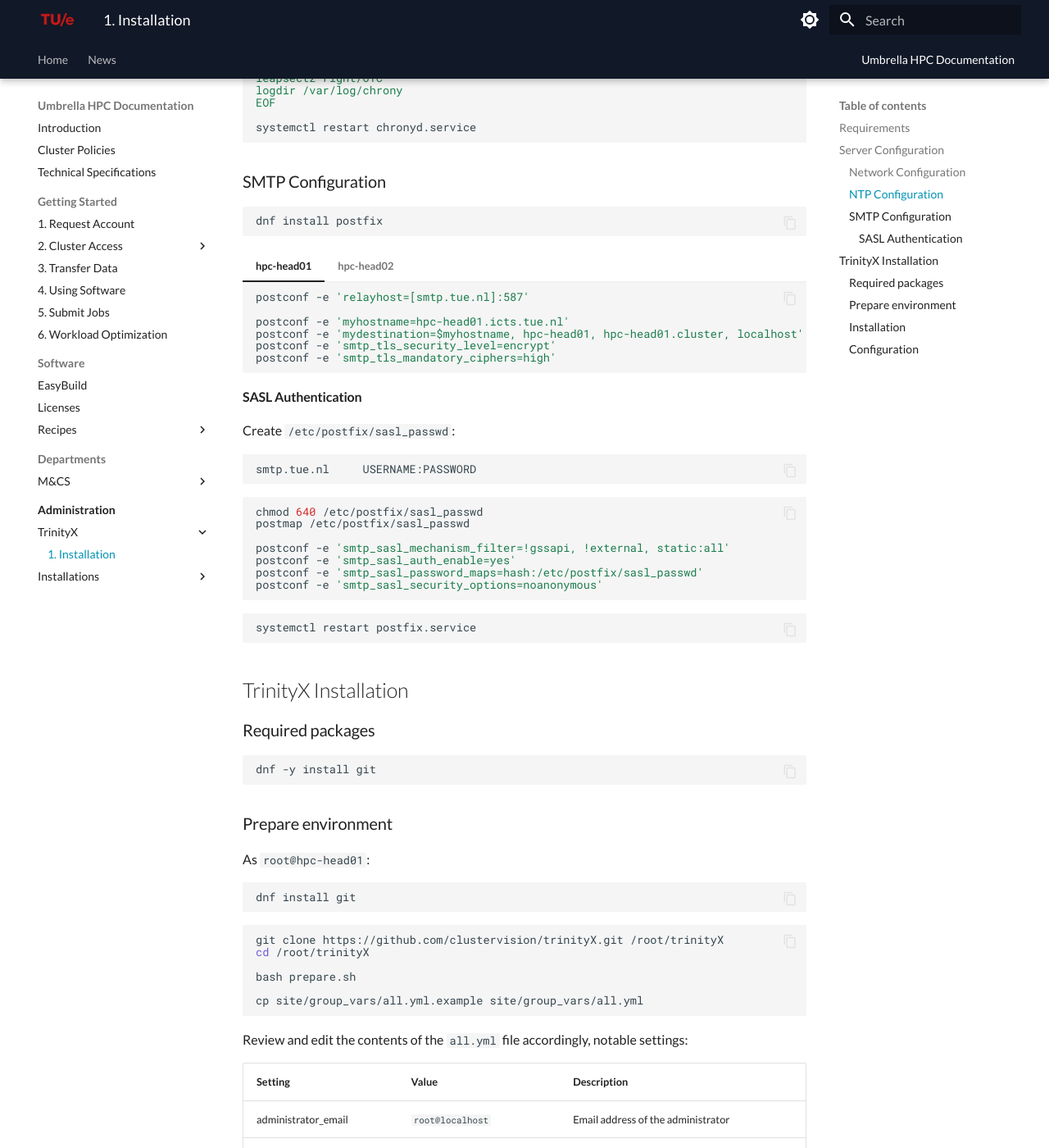
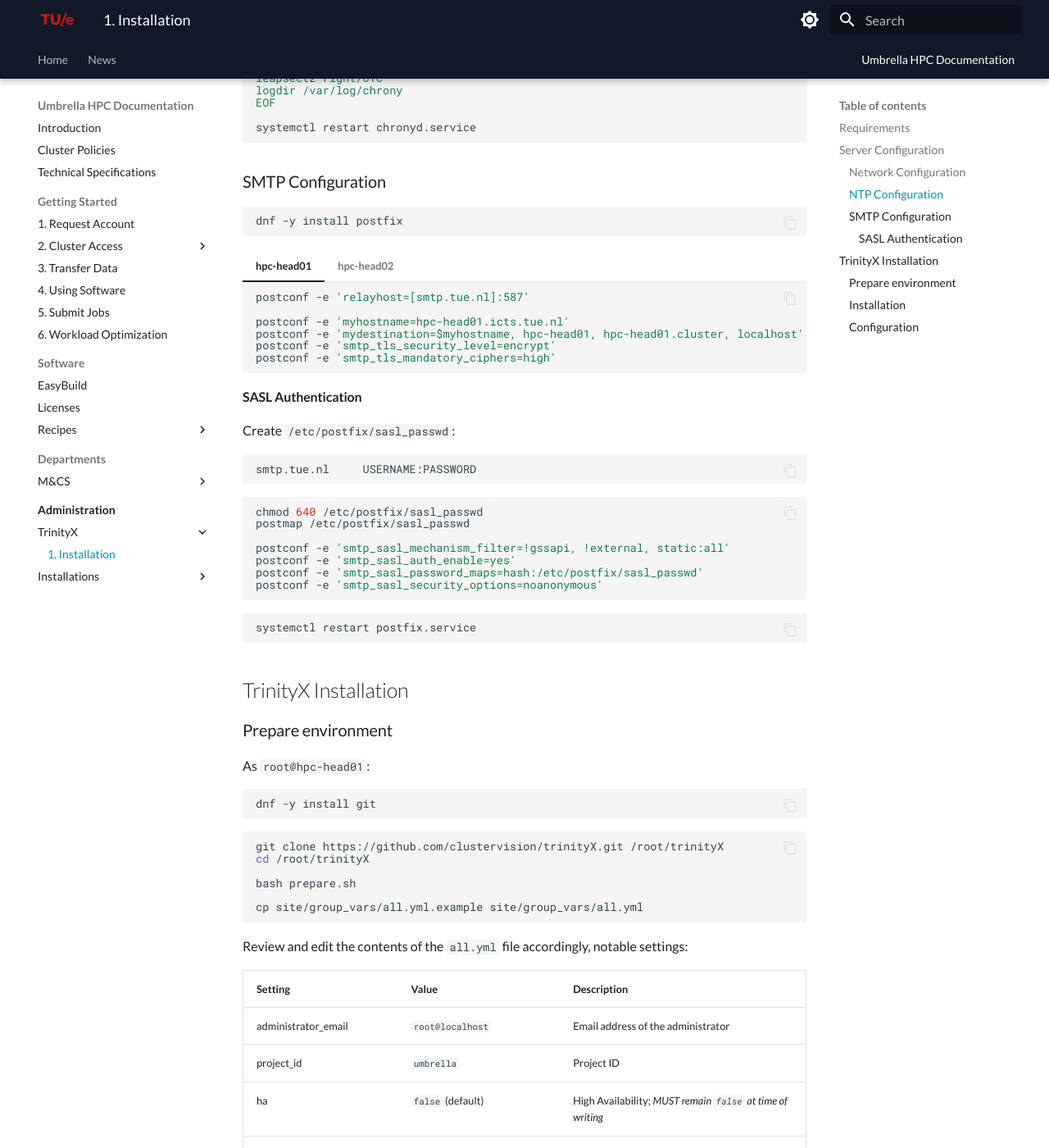
Before and after one commit to gferhpc/supercomputing.tue.nl, an MkDocs documentation site: the page built from pages/documentation/administration/trinityx/installation.md, in a window 1280 px wide and 1400 px high, scrolled down 1146 px. Shown: the whole window at 82% size. Built offline with MkDocs 1.6.1 and Material for MkDocs 9.7.7, drawn with Linux system fonts in a browser that asks for light colours.

Commit message:
Update installation.md

````diff
--- a/pages/documentation/administration/trinityx/installation.md
+++ b/pages/documentation/administration/trinityx/installation.md
@@ -114,7 +114,7 @@
 ### SMTP Configuration
 
 ```shell
-dnf install postfix
+dnf -y install postfix
 ```
 
 === "hpc-head01"
@@ -162,18 +162,12 @@
 
 ## TrinityX Installation
 
-### Required packages
-
-```shell
-dnf -y install git
-```
-
 ### Prepare environment
 
 As `root@hpc-head01`:
 
 ```shell
-dnf install git
+dnf -y install git
 ```
 
 ```shell
````
